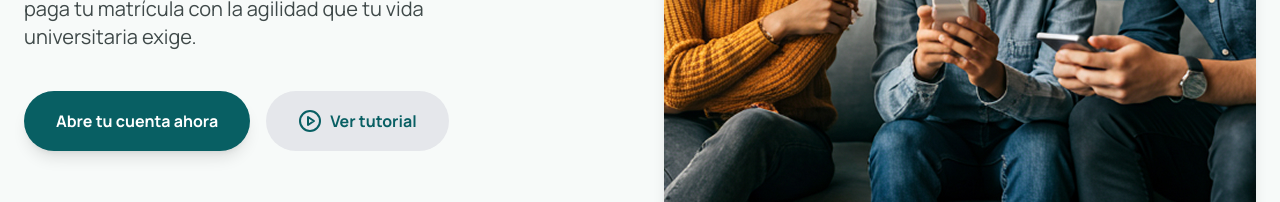
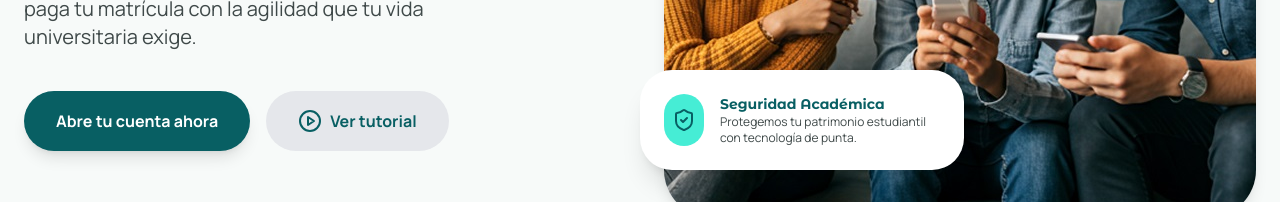
Before and after one commit to JStarWave84/web-institucional-banco-universitario, a Vue app: page / in a window 1280 px wide. Shown: the part 598-800 px from the top of the page. Built offline with nearby package versions, Linux system fonts and the light colour scheme; no server answers.

Commit message:
fix(HomeView): apply corrections

```diff
--- a/src/views/HomeView.vue
+++ b/src/views/HomeView.vue
@@ -11,7 +11,7 @@ import {
 
 <template>
   <!--Hero section-->
-  <section class="pt-20 pb-32 bg-brand-bg">
+  <section class="pt-20 pb-16 bg-brand-bg">
     <div class="grid grid-cols-1 lg:grid-cols-2 gap-12 px-6">
       <div class="flex flex-col gap-6">
         <span
@@ -45,15 +45,16 @@ import {
           </a>
         </div>
       </div>
-      <div>
+
+      <div class="relative group">
         <img
           src="../assets/img/hero-image.jpg"
           alt="Imagen de estudiantes universitarios usando el banco"
-          class="w-full rounded-[48px] shadow-lg object-cover"
+          class="w-full rounded-[48px] shadow-lg object-cover relative z-10"
         />
-        <!-- Highlight Card -->
+
         <div
-          class="rounded-4xl shadow-lg px-6 py-6 flex gap-4 relative mx-auto lg:mx-0 lg:-left-6 -top-18 bg-white w-81"
+          class="absolute -bottom-6 left-1/2 -translate-x-1/2 lg:left-0 lg:-translate-x-6 lg:bottom-12 z-20 bg-white rounded-4xl shadow-xl px-6 py-6 flex gap-4 w-72 md:w-81"
         >
           <div class="bg-teal-300 rounded-4xl p-2 flex items-center">
             <ShieldCheck class="text-brand-primary" />
```
Also changed, not shown: src/assets/img/alianzas-image.jpg, src/assets/img/hero-image.jpg.
